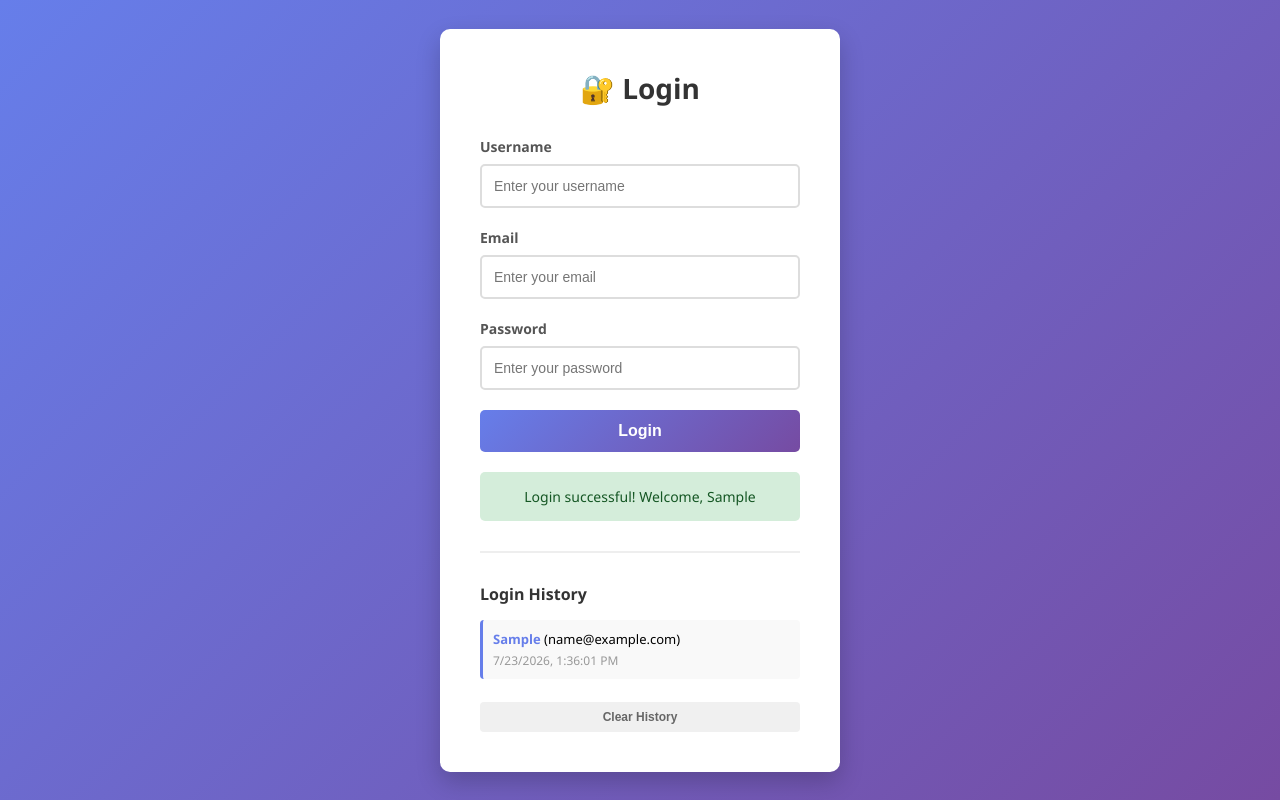
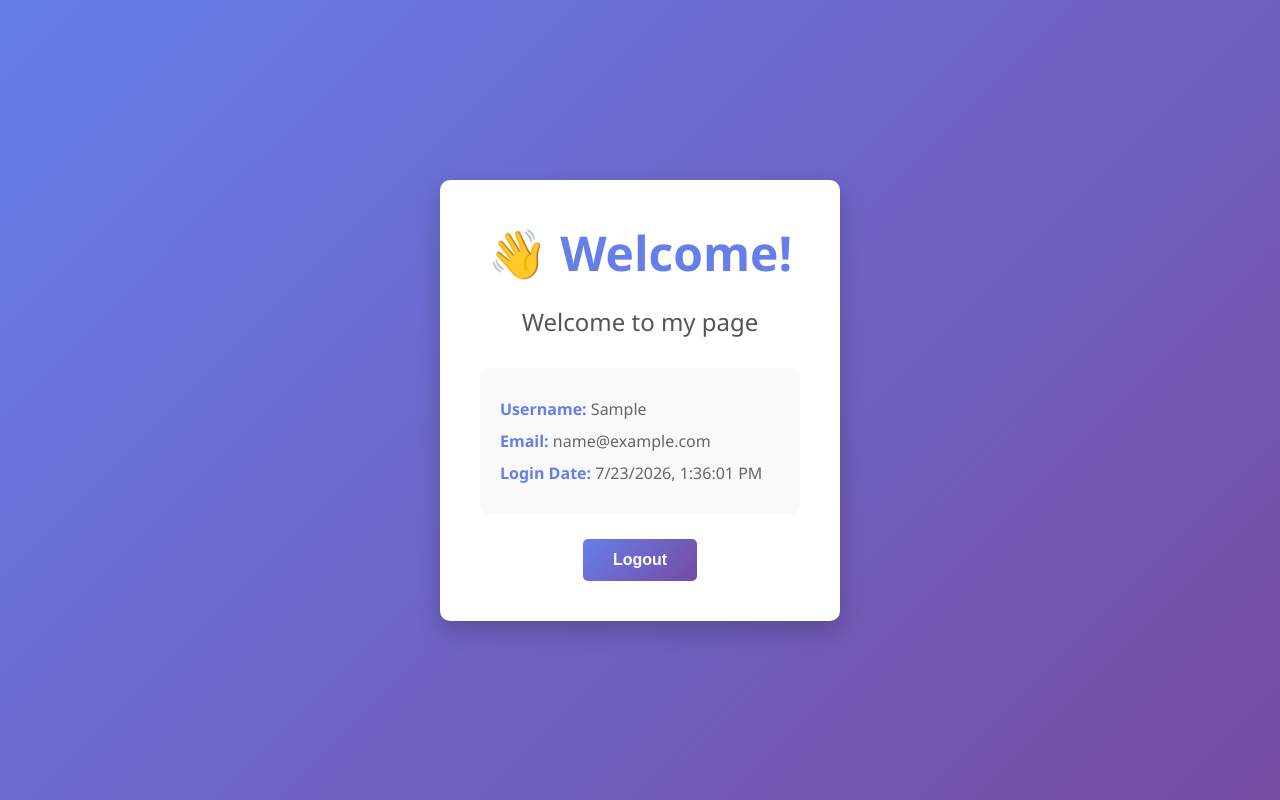
Before and after one commit to ray69k/ray69k-ray-cop, a plain HTML site: page index.html in a window 1280 px wide. Both pictures are taken after typing "Sample", "name@example.com", "Sample123" into the empty fields and a click on the button "Login". Drawn offline with Linux system fonts and the light colour scheme.

Commit message:
Remove login history and add welcome page with greeting

```diff
--- a/index.html
+++ b/index.html
@@ -108,61 +108,89 @@
             display: block;
         }
 
-        .login-history {
-            margin-top: 30px;
-            padding-top: 30px;
-            border-top: 2px solid #eee;
+        /* Welcome Page Styles */
+        .welcome-page {
+            display: none;
+            text-align: center;
+            animation: fadeIn 0.5s ease-in;
         }
 
-        .login-history h3 {
-            color: #333;
-            font-size: 16px;
-            margin-bottom: 15px;
+        .welcome-page.active {
+            display: block;
         }
 
-        .history-list {
-            max-height: 250px;
-            overflow-y: auto;
-            font-size: 13px;
-        }
-
-        .history-item {
-            background: #f9f9f9;
-            padding: 10px;
-            margin-bottom: 8px;
-            border-radius: 4px;
-            border-left: 3px solid #667eea;
-        }
-
-        .history-item strong {
+        .welcome-page h1 {
+            font-size: 48px;
+            margin-bottom: 20px;
             color: #667eea;
         }
 
-        .history-item .timestamp {
-            color: #999;
-            font-size: 12px;
-            margin-top: 4px;
+        .welcome-message {
+            font-size: 24px;
+            color: #555;
+            margin-bottom: 30px;
         }
 
-        .clear-history {
-            margin-top: 15px;
-            padding: 8px 12px;
-            background: #f0f0f0;
-            color: #666;
-            border: none;
-            border-radius: 4px;
-            cursor: pointer;
-            font-size: 12px;
-            width: 100%;
+        .user-info {
+            background: #f9f9f9;
+            padding: 20px;
+            border-radius: 8px;
+            margin-bottom: 25px;
+            text-align: left;
         }
 
-        .clear-history:hover {
-            background: #e0e0e0;
+        .user-info p {
+            margin: 10px 0;
+            color: #666;
+            font-size: 16px;
+        }
+
+        .user-info strong {
+            color: #667eea;
+        }
+
+        .logout-btn {
+            padding: 12px 30px;
+            background: linear-gradient(135deg, #667eea 0%, #764ba2 100%);
+            color: white;
+            border: none;
+            border-radius: 5px;
+            font-size: 16px;
+            font-weight: 600;
+            cursor: pointer;
+            transition: transform 0.2s;
+            width: auto;
+        }
+
+        .logout-btn:hover {
+            transform: translateY(-2px);
+        }
+
+        /* Login Page Styles */
+        .login-page {
+            display: block;
+        }
+
+        .login-page.hidden {
+            display: none;
+        }
+
+        @keyframes fadeIn {
+            from {
+                opacity: 0;
+                transform: translateY(10px);
+            }
+            to {
+                opacity: 1;
+                transform: translateY(0);
+            }
         }
     </style>
 </head>
 <body>
     <div class="container">
+        <!-- Login Page -->
+        <div id="loginPage" class="login-page">
             <h1>🔐 Login</h1>
 
             <form id="loginForm">
@@ -185,27 +213,40 @@
             </form>
 
             <div id="message" class="message"></div>
+        </div>
 
-        <div class="login-history">
-            <h3>Login History</h3>
-            <div class="history-list" id="historyList">
-                <p style="color: #999; font-size: 13px;">No login attempts yet</p>
+        <!-- Welcome Page -->
+        <div id="welcomePage" class="welcome-page">
+            <h1>👋 Welcome!</h1>
+            <p class="welcome-message">Welcome to my page</p>
+
+            <div class="user-info">
+                <p><strong>Username:</strong> <span id="displayUsername"></span></p>
+                <p><strong>Email:</strong> <span id="displayEmail"></span></p>
+                <p><strong>Login Date:</strong> <span id="displayDate"></span></p>
             </div>
-            <button class="clear-history" id="clearBtn">Clear History</button>
+
+            <button class="logout-btn" id="logoutBtn">Logout</button>
         </div>
     </div>
 
     <script>
         const loginForm = document.getElementById('loginForm');
+        const loginPage = document.getElementById('loginPage');
+        const welcomePage = document.getElementById('welcomePage');
         const usernameInput = document.getElementById('username');
         const emailInput = document.getElementById('email');
         const passwordInput = document.getElementById('password');
         const messageDiv = document.getElementById('message');
-        const historyList = document.getElementById('historyList');
-        const clearBtn = document.getElementById('clearBtn');
+        const logoutBtn = document.getElementById('logoutBtn');
 
-        // Load and display history on page load
-        loadHistory();
+        // Check if user is already logged in
+        window.addEventListener('load', function() {
+            const currentUser = localStorage.getItem('currentUser');
+            if (currentUser) {
+                showWelcomePage(JSON.parse(currentUser));
+            }
+        });
 
         loginForm.addEventListener('submit', function(e) {
             e.preventDefault();
@@ -219,53 +260,41 @@
                 return;
             }
 
-            // Create login record
-            const loginRecord = {
+            // Store user data
+            const userData = {
                 username: username,
                 email: email,
-                password: password,
-                date: new Date().toLocaleString(),
-                timestamp: Date.now()
+                date: new Date().toLocaleString()
             };
 
-            // Store in localStorage
-            let loginHistory = JSON.parse(localStorage.getItem('loginHistory')) || [];
-            loginHistory.push(loginRecord);
-            localStorage.setItem('loginHistory', JSON.stringify(loginHistory));
+            localStorage.setItem('currentUser', JSON.stringify(userData));
 
-            // Show success message
+            // Show success message briefly
             showMessage(`Login successful! Welcome, ${username}`, 'success');
 
             // Clear form
             loginForm.reset();
 
-            // Update history display
-            loadHistory();
-
-            // Clear message after 3 seconds
+            // Redirect to welcome page after 1 second
             setTimeout(() => {
-                messageDiv.classList.remove('success', 'error');
-            }, 3000);
+                showWelcomePage(userData);
+            }, 1000);
         });
 
-        function loadHistory() {
-            const loginHistory = JSON.parse(localStorage.getItem('loginHistory')) || [];
+        function showWelcomePage(userData) {
+            loginPage.classList.add('hidden');
+            welcomePage.classList.add('active');
 
-            if (loginHistory.length === 0) {
-                historyList.innerHTML = '<p style="color: #999; font-size: 13px;">No login attempts yet</p>';
-                return;
+            document.getElementById('displayUsername').textContent = userData.username;
+            document.getElementById('displayEmail').textContent = userData.email;
+            document.getElementById('displayDate').textContent = userData.date;
         }
 
-            // Display in reverse order (newest first)
-            historyList.innerHTML = loginHistory
-                .reverse()
-                .map((record, index) => `
-                    <div class="history-item">
-                        <strong>${record.username}</strong> (${record.email})
-                        <div class="timestamp">${record.date}</div>
-                    </div>
-                `)
-                .join('');
+        function showLoginPage() {
+            welcomePage.classList.remove('active');
+            loginPage.classList.remove('hidden');
+            loginForm.reset();
+            messageDiv.classList.remove('success', 'error');
         }
 
         function showMessage(text, type) {
@@ -273,15 +302,9 @@
             messageDiv.className = `message ${type}`;
         }
 
-        clearBtn.addEventListener('click', function() {
-            if (confirm('Are you sure you want to clear all login history?')) {
-                localStorage.removeItem('loginHistory');
-                loadHistory();
-                showMessage('History cleared', 'success');
-                setTimeout(() => {
-                    messageDiv.classList.remove('success', 'error');
-                }, 2000);
-            }
+        logoutBtn.addEventListener('click', function() {
+            localStorage.removeItem('currentUser');
+            showLoginPage();
         });
     </script>
 </body>
```
Lines whose indentation alone changed are shown as unchanged.
